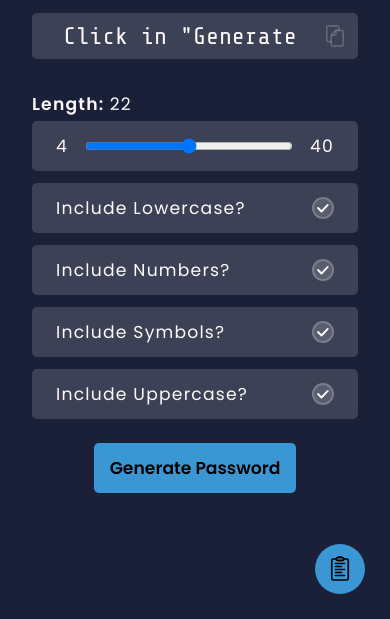
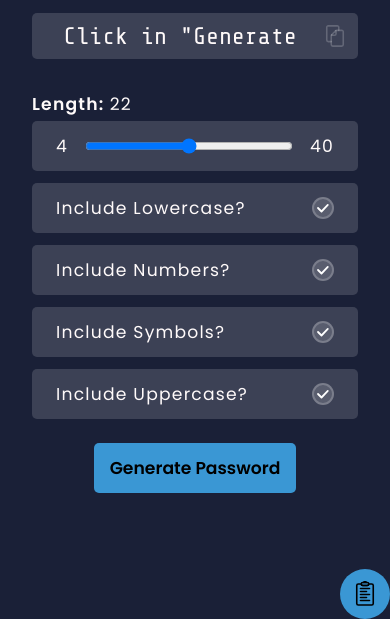
Before and after one commit to jrafaaael/password-generator-and-clipboard, a plain HTML site: page index.html in a window 390 px wide. Shown: the part 225-844 px from the top of the page. Drawn offline with nearby package versions, Linux system fonts and the light colour scheme.

Commit message:
fixed styles in mobile view

```diff
--- a/CSS/generator.css
+++ b/CSS/generator.css
@@ -1,8 +1,7 @@
 #generator {
     width: 100%;
-    height: 100%;
-    padding: 0 2rem;
-    background-color: var(--darkBlueColor);
+    height: fit-content;
+    padding: 2rem;
     display: flex;
     flex-direction: column;
     justify-content: center;
--- a/CSS/media_queries.css
+++ b/CSS/media_queries.css
@@ -4,8 +4,8 @@
         height: 50px;
         border-radius: 50%;
         position: fixed;
-        right: 25px;
-        bottom: 25px;
+        right: 0px;
+        bottom: 0px;
         cursor: pointer;
         z-index: 2;
         transition: all 250ms ease;
@@ -26,9 +26,16 @@
     }
 }
 
+@media all and (min-width: 500px) {
+    #clipboard {
+        right: 25px;
+        bottom: 25px;
+    }
+}
+
 @media all and (min-width: 1024px) {
     main {
-        display: flex;
+        justify-content: space-between;
     }
 
     #generator .title {
@@ -43,10 +50,9 @@
 
     #clipboard {
         width: 100%;
-        height: 100%;
+        height: 100vh;
         min-width: calc(475px + 5rem);
         max-width: 100%;
-        height: 100%;
         padding: 0 2.25rem;
         border-radius: 0;
         position: static;
--- a/CSS/style.css
+++ b/CSS/style.css
@@ -22,11 +22,18 @@ html,
 body,
 main {
     width: 100%;
-    height: 100%;
+    min-height: 100vh;
 }
 
 body {
+    background-color: var(--darkBlueColor);
     letter-spacing: 0.075rem;
+}
+
+main {
+    display: flex;
+    justify-content: center;
+    align-items: center;
 }
 
 .title {
```
